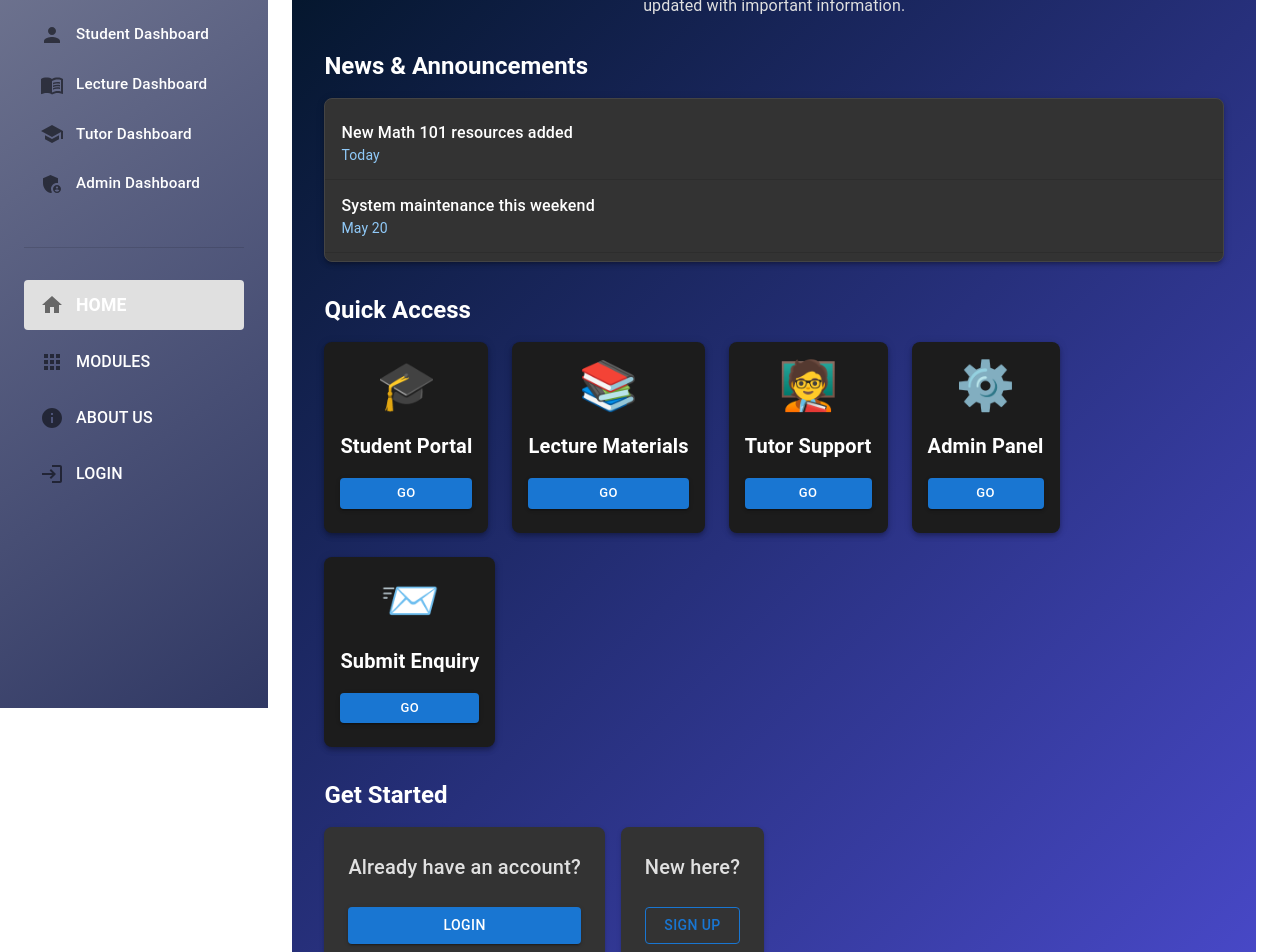
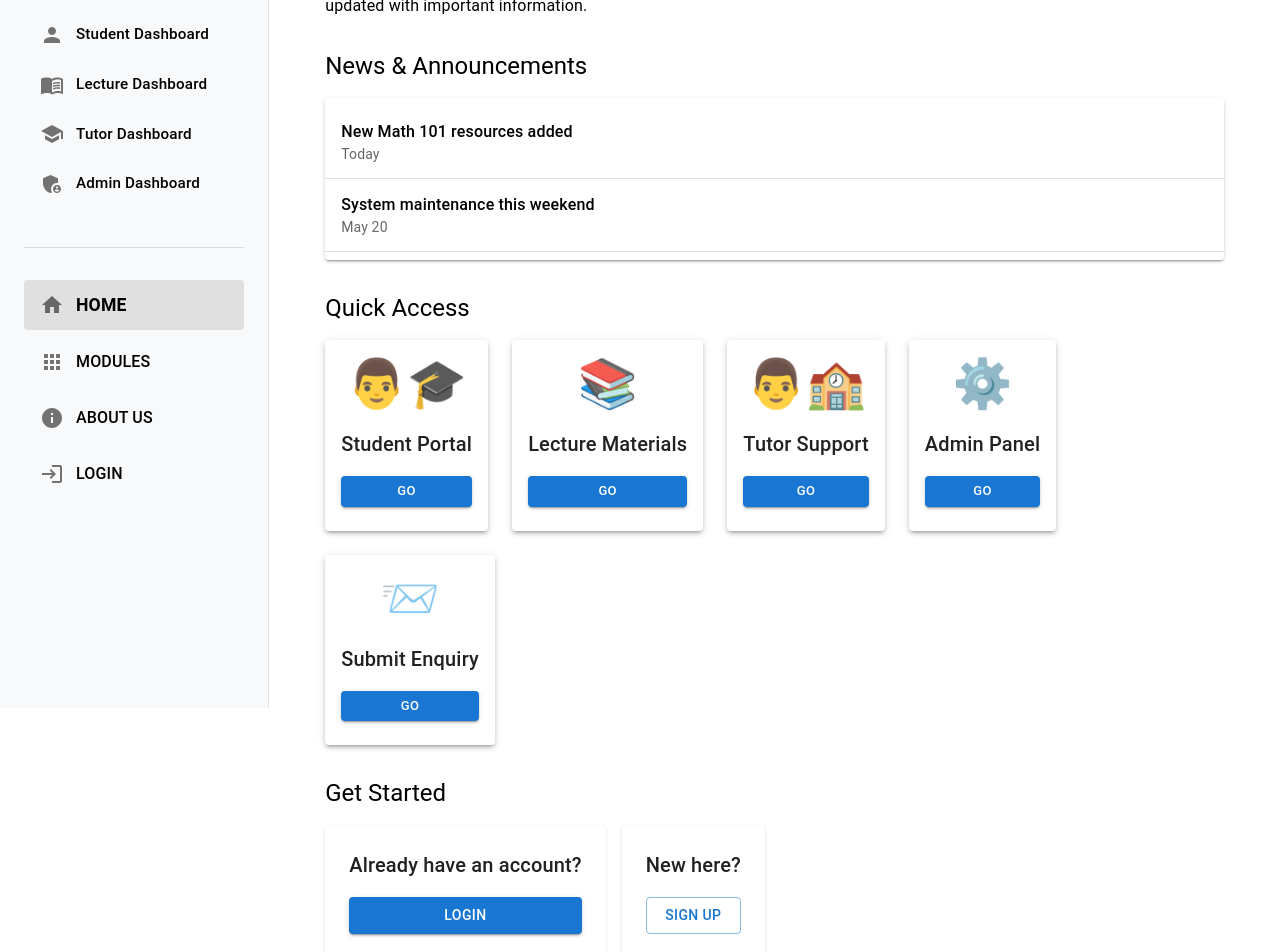
Before and after one commit to clix29/SASO-1, a React (Create React App) app: page / in a window 1280 px wide. Shown: the part 140-1092 px from the top of the page. Built offline with nearby package versions, Linux system fonts and the light colour scheme.

Commit message:
Changed the back colors to our initial colors

```diff
--- a/src/components/Sidebar.js
+++ b/src/components/Sidebar.js
@@ -43,16 +43,16 @@ const Sidebar = () => {
     <Box sx={{
       width: 280,
       p: 3,
-      borderRight: '1px solidrgba(224, 224, 224, 0.66)',
+      borderRight: '1px solid #e0e0e0',
       height: '100vh',
-      background: 'linear-gradient(145deg,rgb(117, 122, 148),rgb(48, 56, 100))', // Gradient background
+      backgroundColor: '#f8f9fa',
       display: { xs: 'none', sm: 'block' }, // Responsive, hide on small screens
     }}>
       {/* Header */}
       <Typography variant="h5" sx={{
         fontWeight: 'bold',
         mb: 3,
-        color: '#ffffff', // White text for better contrast
+        color: '#2c387e',
         display: 'flex',
         alignItems: 'center'
       }}>
@@ -63,7 +63,7 @@ const Sidebar = () => {
       <Typography variant="subtitle1" sx={{
         fontWeight: 'bold',
         mb: 1,
-        color: '#ffffff' // White text for subtitle
+        color: '#2c387e'
       }}>
         DASHBOARDS
       </Typography>
@@ -92,8 +92,7 @@ const Sidebar = () => {
                 primary={item.text}
                 primaryTypographyProps={{
                   fontWeight: 'medium',
-                  fontSize: '0.95rem',
-                  color: '#ffffff' // White text for better visibility
+                  fontSize: '0.95rem'
                 }}
               />
             </ListItemButton>
@@ -132,8 +131,7 @@ const Sidebar = () => {
                 primary={item.text}
                 primaryTypographyProps={{
                   fontWeight: item.text === 'HOME' ? 'bold' : 'medium',
-                  fontSize: item.text === 'HOME' ? '1.1rem' : '1rem',
-                  color: '#ffffff' // White text for visibility
+                  fontSize: item.text === 'HOME' ? '1.1rem' : '1rem'
                 }}
               />
             </ListItemButton>
--- a/src/pages/HomePage.js
+++ b/src/pages/HomePage.js
@@ -16,9 +16,9 @@ const HomePage = () => {
   const navigate = useNavigate();
 
   const quickAccessItems = [
-    { title: "Student Portal", icon: "🎓", path: "/student" },
+    { title: "Student Portal", icon: "👨🎓", path: "/student" },
     { title: "Lecture Materials", icon: "📚", path: "/lecture" },
-    { title: "Tutor Support", icon: "🧑‍🏫", path: "/tutor" },
+    { title: "Tutor Support", icon: "👨🏫", path: "/tutor" },
     { title: "Admin Panel", icon: "⚙️", path: "/admin" },
     { title: "Submit Enquiry", icon: "📨", path: "/ticket" },
   ];
@@ -29,72 +29,27 @@ const HomePage = () => {
   ];
 
   return (
-    <Box
-      sx={{
-        p: 4,
-        minHeight: "100vh",
-        position: "relative", // Set position to relative for overlay positioning
-        background: "linear-gradient(135deg,rgb(1, 20, 37),rgb(73, 73, 202))", // Navy blue gradient background
-        color: "#e0e0e0", // Light gray text for better contrast
-      }}
-    >
-      {/* Dark overlay with blur effect */}
-      <Box
-        sx={{
-          position: "absolute",
-          top: 0,
-          left: 0,
-          right: 0,
-          bottom: 0,
-          backgroundColor: "rgba(0, 0, 128, 0.5)", // Darker transparent overlay for a more subtle effect
-          backdropFilter: "blur(10px)", // Apply blur effect
-          zIndex: -1, // Keep the overlay behind the content
-        }}
-      />
-
-      {/* Header */}
-      <Typography
-        variant="h4"
-        gutterBottom
-        sx={{
-          color: "#ffffff", // White text for the header
-          fontWeight: "bold",
-          textAlign: "center",
-        }}
-      >
+    <Box sx={{ p: 4 }}>
+      {/* 1. System Overview */}
+      <Typography variant="h4" gutterBottom>
         Welcome to the SDS System
       </Typography>
-      <Typography
-        variant="body1"
-        sx={{
-          mb: 4,
-          textAlign: "center",
-          color: "#e0e0e0", // Light gray for body text
-        }}
-      >
+      <Typography variant="body1" sx={{ mb: 4 }}>
         The Student Data System (SDS) is your central platform for managing
         academic activities, accessing resources, and staying updated with
         important information.
       </Typography>
 
-      {/* Announcements */}
-      <Typography
-        variant="h5"
-        sx={{
-          mb: 2,
-          color: "#ffffff", // White text for section titles
-          fontWeight: "bold",
-        }}
-      >
+      {/* 2. Announcements */}
+      <Typography variant="h5" sx={{ mb: 2 }}>
         News & Announcements
       </Typography>
       <List
         sx={{
-          bgcolor: "#333333", // Dark background for the list
-          boxShadow: 3,
-          borderRadius: 2,
+          bgcolor: "background.paper",
+          boxShadow: 2,
+          borderRadius: 1,
           mb: 4,
-          border: "1px solid #444", // Subtle dark border for contrast
         }}
       >
         {announcements.map((item, index) => (
@@ -102,53 +57,25 @@ const HomePage = () => {
             <ListItemText
               primary={item.text}
               secondary={item.date}
-              primaryTypographyProps={{
-                fontWeight: "medium",
-                color: "#ffffff", // White text for announcements
-              }}
-              secondaryTypographyProps={{
-                color: "#90caf9", // Lighter blue for dates
-              }}
+              primaryTypographyProps={{ fontWeight: "medium" }}
             />
           </ListItem>
         ))}
       </List>
 
-      {/* Quick Access Cards */}
-      <Typography
-        variant="h5"
-        sx={{
-          mb: 2,
-          color: "#ffffff", // White text for section titles
-          fontWeight: "bold",
-        }}
-      >
+      {/* 3. Quick Access */}
+      <Typography variant="h5" sx={{ mb: 2 }}>
         Quick Access
       </Typography>
       <Grid container spacing={3} sx={{ mb: 4 }}>
         {quickAccessItems.map((item) => (
           <Grid item xs={12} sm={6} md={3} key={item.title}>
-            <Card
-              sx={{
-                height: "100%",
-                boxShadow: 4,
-                borderRadius: 2,
-                backgroundColor: "#1c1c1c", // Dark background for cards
-                color: "#e0e0e0", // Light gray text for readability
-              }}
-            >
+            <Card sx={{ height: "100%", boxShadow: 3 }}>
               <CardContent sx={{ textAlign: "center" }}>
                 <Typography variant="h3" sx={{ mb: 2 }}>
                   {item.icon}
                 </Typography>
-                <Typography
-                  variant="h6"
-                  sx={{
-                    mb: 2,
-                    fontWeight: "bold",
-                    color: "#ffffff", // White text for the card titles
-                  }}
-                >
+                <Typography variant="h6" sx={{ mb: 2 }}>
                   {item.title}
                 </Typography>
                 <Button
@@ -156,13 +83,6 @@ const HomePage = () => {
                   onClick={() => navigate(item.path)}
                   fullWidth
                   size="small"
-                  sx={{
-                    backgroundColor: "#1976d2", // Light blue button for dark theme
-                    color: "#ffffff",
-                    "&:hover": {
-                      backgroundColor: "#1565c0", // Darker blue on hover
-                    },
-                  }}
                 >
                   Go
                 </Button>
@@ -172,42 +92,18 @@ const HomePage = () => {
         ))}
       </Grid>
 
-      {/* Login and Sign Up */}
-      <Typography
-        variant="h5"
-        sx={{
-          mb: 2,
-          color: "#ffffff", // White text for section titles
-          fontWeight: "bold",
-        }}
-      >
+      {/* 4. Login / Sign Up */}
+      <Typography variant="h5" sx={{ mb: 2 }}>
         Get Started
       </Typography>
       <Grid container spacing={2}>
         <Grid item xs={12} sm={6}>
-          <Paper
-            sx={{
-              p: 3,
-              textAlign: "center",
-              borderRadius: 2,
-              boxShadow: 2,
-              backgroundColor: "#333333", // Dark background for login/signup
-              color: "#e0e0e0", // Light gray text for readability
-            }}
-          >
-            <Typography variant="h6" sx={{ mb: 1 }}>
-              Already have an account?
-            </Typography>
+          <Paper sx={{ p: 3, textAlign: "center" }}>
+            <Typography variant="h6">Already have an account?</Typography>
             <Button
               variant="contained"
               fullWidth
-              sx={{
-                mt: 2,
-                backgroundColor: "#1976d2", // Light blue button for dark theme
-                "&:hover": {
-                  backgroundColor: "#1565c0", // Darker blue on hover
-                },
-              }}
+              sx={{ mt: 2 }}
               onClick={() => navigate("/login")}
             >
               Login
@@ -215,32 +111,12 @@ const HomePage = () => {
           </Paper>
         </Grid>
         <Grid item xs={12} sm={6}>
-          <Paper
-            sx={{
-              p: 3,
-              textAlign: "center",
-              borderRadius: 2,
-              boxShadow: 2,
-              backgroundColor: "#333333", // Dark background for sign up section
-              color: "#e0e0e0", // Light gray text for readability
-            }}
-          >
-            <Typography variant="h6" sx={{ mb: 1 }}>
-              New here?
-            </Typography>
+          <Paper sx={{ p: 3, textAlign: "center" }}>
+            <Typography variant="h6">New here?</Typography>
             <Button
               variant="outlined"
               fullWidth
-              sx={{
-                mt: 2,
-                borderColor: "#1976d2", // Light blue border for sign up button
-                color: "#1976d2", // Blue text for sign up
-                "&:hover": {
-                  borderColor: "#1565c0", // Darker blue on hover
-                  backgroundColor: "#1565c0", // Darker blue background
-                  color: "#ffffff", // White text on hover
-                },
-              }}
+              sx={{ mt: 2 }}
               onClick={() => navigate("/register")}
             >
               Sign Up
--- a/src/pages/Messages.js
+++ b/src/pages/Messages.js
@@ -34,33 +34,11 @@ import {
 
   const Messages = () => {
     return (
-      <Box
-        sx={{
-          p: 4,
-          minHeight: "100vh",
-          position: "relative",
-          background: "linear-gradient(135deg, rgb(1, 20, 37), rgb(73, 73, 202))",
-          color: "#e0e0e0",
-        }}
-      >
-        {/* Dark overlay */}
-        <Box
-          sx={{
-            position: "absolute",
-            top: 0,
-            left: 0,
-            right: 0,
-            bottom: 0,
-            backgroundColor: "rgba(0, 0, 128, 0.5)",
-            backdropFilter: "blur(10px)",
-            zIndex: -1,
-          }}
-        />
-
+      <Box p={{ xs: 2, md: 4 }}>
         <Typography variant="h4" gutterBottom sx={{ fontWeight: "bold" }}>
           📬 Your Messages
         </Typography>
-        <Typography variant="subtitle1" gutterBottom color="#e0e0e0">
+        <Typography variant="subtitle1" gutterBottom color="text.secondary">
           Here’s where you'll find updates from your lecturers, tutors, and system staff.
         </Typography>
 
@@ -72,18 +50,17 @@ import {
                 sx={{
                   p: 3,
                   borderRadius: 3,
-                  backgroundColor: "#333333",
-                  color: "#e0e0e0",
+                  backgroundColor: "#f9f9fb",
                   transition: "transform 0.2s",
                   "&:hover": {
                     transform: "scale(1.02)",
-                    backgroundColor: "#444",
+                    backgroundColor: "#f1f1f5",
                   },
                 }}
               >
                 <Grid container spacing={2} alignItems="center">
                   <Grid item>
-                    <Avatar sx={{ background: 'linear-gradient(145deg,rgb(194, 195, 198),rgb(207, 213, 248))' }}>
+                    <Avatar sx={{ bgcolor: "#1976d2" }}>
                       <MailIcon />
                     </Avatar>
                   </Grid>
@@ -91,12 +68,12 @@ import {
                     <Typography variant="subtitle1" fontWeight="bold">
                       {msg.subject}
                     </Typography>
-                    <Typography variant="body2" color="#bbbbbb">
+                    <Typography variant="body2" color="text.secondary">
                       From: {msg.sender}
                     </Typography>
                   </Grid>
                 </Grid>
-                <Divider sx={{ my: 2, borderColor: "#555" }} />
+                <Divider sx={{ my: 2 }} />
                 <Typography variant="body1">{msg.content}</Typography>
               </Paper>
             </Grid>
--- a/src/pages/Schedule.js
+++ b/src/pages/Schedule.js
@@ -51,7 +51,7 @@ const getTypeColor = (type) => {
 };
 
 const getDateTimeFromSchedule = (day, time) => {
-  const dayMap = ['Sunday','Monday','Tuesday','Wednesday','Thursday','Friday','Saturday'];
+  const dayMap = ['Sunday', 'Monday', 'Tuesday', 'Wednesday', 'Thursday', 'Friday', 'Saturday'];
   const now = new Date();
   const targetDay = dayMap.indexOf(day);
   const currentDay = now.getDay();
@@ -89,14 +89,14 @@ const Schedule = () => {
   const days = ['Monday', 'Tuesday', 'Wednesday', 'Thursday', 'Friday'];
 
   return (
-    <Box sx={{ background: "linear-gradient(135deg,rgb(1, 20, 37),rgb(73, 73, 202))", p: 3 }}>
-      <Typography variant="h4" gutterBottom sx={{ color: '#ffffff' }}>
+    <Box p={3}>
+      <Typography variant="h4" gutterBottom>
         Class Schedule
       </Typography>
 
-      <Paper elevation={3} sx={{ p: 3, mb: 3, background: 'linear-gradient(145deg,rgb(194, 195, 198),rgb(207, 213, 248))' }}>
+      <Paper elevation={3} sx={{ p: 2, mb: 3 }}>
         <Box sx={{ display: 'flex', justifyContent: 'space-between', alignItems: 'center', mb: 2 }}>
-          <Typography variant="h6" sx={{ color: '#0A2136' }}>
+          <Typography variant="h6">
             <CalendarMonthIcon sx={{ mr: 1 }} />
             Weekly Timetable
           </Typography>
@@ -114,13 +114,13 @@ const Schedule = () => {
             {scheduleByDay[day].length > 0 ? (
               <TableContainer>
                 <Table>
-                  <TableHead sx={{ backgroundColor: '#E1F0FF' }}>
+                  <TableHead sx={{ backgroundColor: '#f5f5f5' }}>
                     <TableRow>
-                      <TableCell sx={{ color: '#0A2136' }}>Time</TableCell>
-                      <TableCell sx={{ color: '#0A2136' }}>Module</TableCell>
-                      <TableCell sx={{ color: '#0A2136' }}>Type</TableCell>
-                      <TableCell sx={{ color: '#0A2136' }}>Location</TableCell>
-                      <TableCell sx={{ color: '#0A2136' }}>Lecturer</TableCell>
+                      <TableCell>Time</TableCell>
+                      <TableCell>Module</TableCell>
+                      <TableCell>Type</TableCell>
+                      <TableCell>Location</TableCell>
+                      <TableCell>Lecturer</TableCell>
                     </TableRow>
                   </TableHead>
                   <TableBody>
@@ -159,10 +159,10 @@ const Schedule = () => {
         ))}
       </Paper>
 
-      <Grid container spacing={6} justifyContent="center">
-        <Grid item xs={12} md={5.75}>
-          <Paper elevation={3} sx={{ p: 3, background: 'linear-gradient(145deg,rgb(194, 195, 198),rgb(207, 213, 248))' }}>
-            <Typography variant="h6" gutterBottom sx={{ color: '#0A2136' }}>
+      <Grid container spacing={3}>
+        <Grid item xs={12} md={6}>
+          <Paper elevation={3} sx={{ p: 2 }}>
+            <Typography variant="h6" gutterBottom>
               Upcoming Events
             </Typography>
             {upcomingEvents.length === 0 ? (
@@ -170,7 +170,7 @@ const Schedule = () => {
             ) : (
               upcomingEvents.map((event) => (
                 <Box key={event.id} sx={{ mb: 2 }}>
-                  <Typography fontWeight="bold" sx={{ color: '#0A2136' }}>
+                  <Typography fontWeight="bold">
                     <AccessTimeIcon sx={{ fontSize: 18, mr: 1, verticalAlign: 'middle' }} />
                     {event.startTime} - {event.endTime} | {event.day}
                   </Typography>
@@ -184,18 +184,16 @@ const Schedule = () => {
           </Paper>
         </Grid>
 
-        <Grid item xs={12} md={0.5}></Grid> {/* Spacer */}
-
-        <Grid item xs={12} md={5.75}>
-          <Paper elevation={3} sx={{ p: 3, background: 'linear-gradient(145deg,rgb(194, 195, 198),rgb(207, 213, 248))' }}>
-            <Typography variant="h6" gutterBottom sx={{ color: '#0A2136' }}>
+        <Grid item xs={12} md={6}>
+          <Paper elevation={3} sx={{ p: 2 }}>
+            <Typography variant="h6" gutterBottom>
               Class Attendance
             </Typography>
             {mockAttendanceData.map((item, i) => {
               const percent = Math.round((item.attended / item.total) * 100);
               return (
                 <Box key={i} sx={{ mb: 2 }}>
-                  <Typography fontWeight="bold" sx={{ color: '#0A2136' }}>
+                  <Typography fontWeight="bold">
                     <SchoolIcon sx={{ fontSize: 18, mr: 1, verticalAlign: 'middle' }} />
                     {item.module} ({item.code})
                   </Typography>
```
Also changed, not shown: src/pages/dashboards/StudentDashboard.js (+17 -127 lines).
